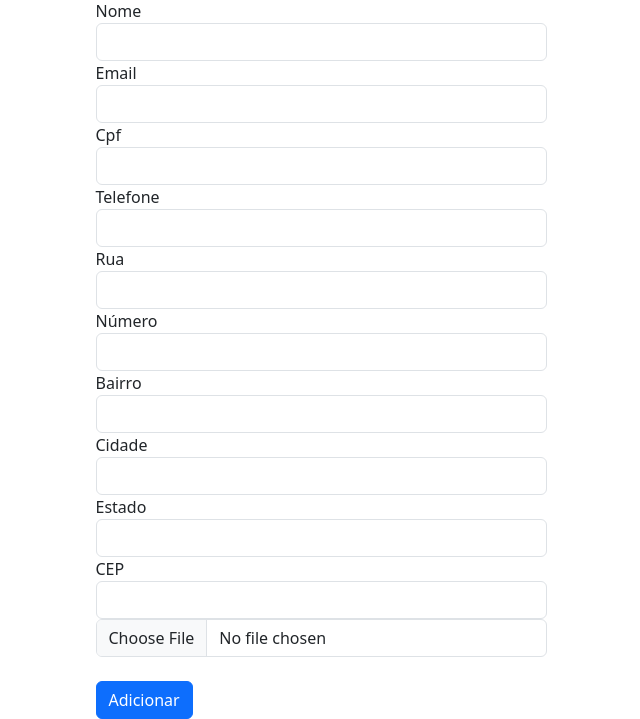
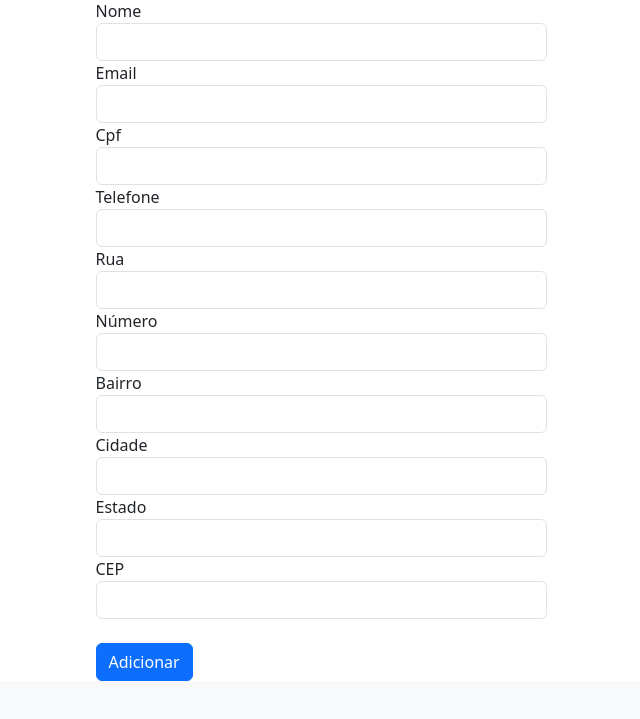
Before and after one commit to projeto-integrador-DS/sis_dispoService_Back, a Flask app: page /cadastre-se in a window 1280 px wide. Shown: the part 297-1016 px from the top of the page, without its empty margins (319-959 px from the left). After the commit the page ends 978 px from the top, so only its background shows below. Run offline with Flask 3, Linux system fonts and the light colour scheme.

Commit message:
pequenos ajustes

```diff
--- a/form_db.py
+++ b/form_db.py
@@ -91,7 +91,7 @@ cur.execute(sql_oferece)
 con.commit()
 
 def cadastraClientes():
-    cur.execute("INSERT INTO clientes (nome, cpf, telefone, email, endereco, num, cidade, bairro, cep, uf ) values('Marcelo', '088.617.184-93', '(87)9.81199151', 'devmarcelo.gus@gmail.com', 'rua João Gonçalves da SIlva', '115','Garanhuns', 'Boa Vista', '55292405', 'PE')")
+    cur.execute("INSERT INTO clientes (nome, cpf, telefone, email, rua, numero, cidade, bairro, cep, estado ) values('Marcelo', '088.617.184-93', '(87)9.81199151', 'devmarcelo.gus@gmail.com', 'rua João Gonçalves da SIlva', '115','Garanhuns', 'Boa Vista', '55292405', 'PE')")
     con.commit()
 
 def cadastraProfissionais():
--- a/templates/add_user.html
+++ b/templates/add_user.html
@@ -59,9 +59,6 @@
                 <label>CEP</label>
                 <input type="text" name="cep" id="" required class="form-control">
             </div>
-            <div class="form-group">
-                <input type="file" name="foto" id="" required class="form-control">
-            </div>
             <br>
             <input type="submit" value="Adicionar" class="btn btn-primary">
         </form>
```
Also changed, not shown: goservice.db.
